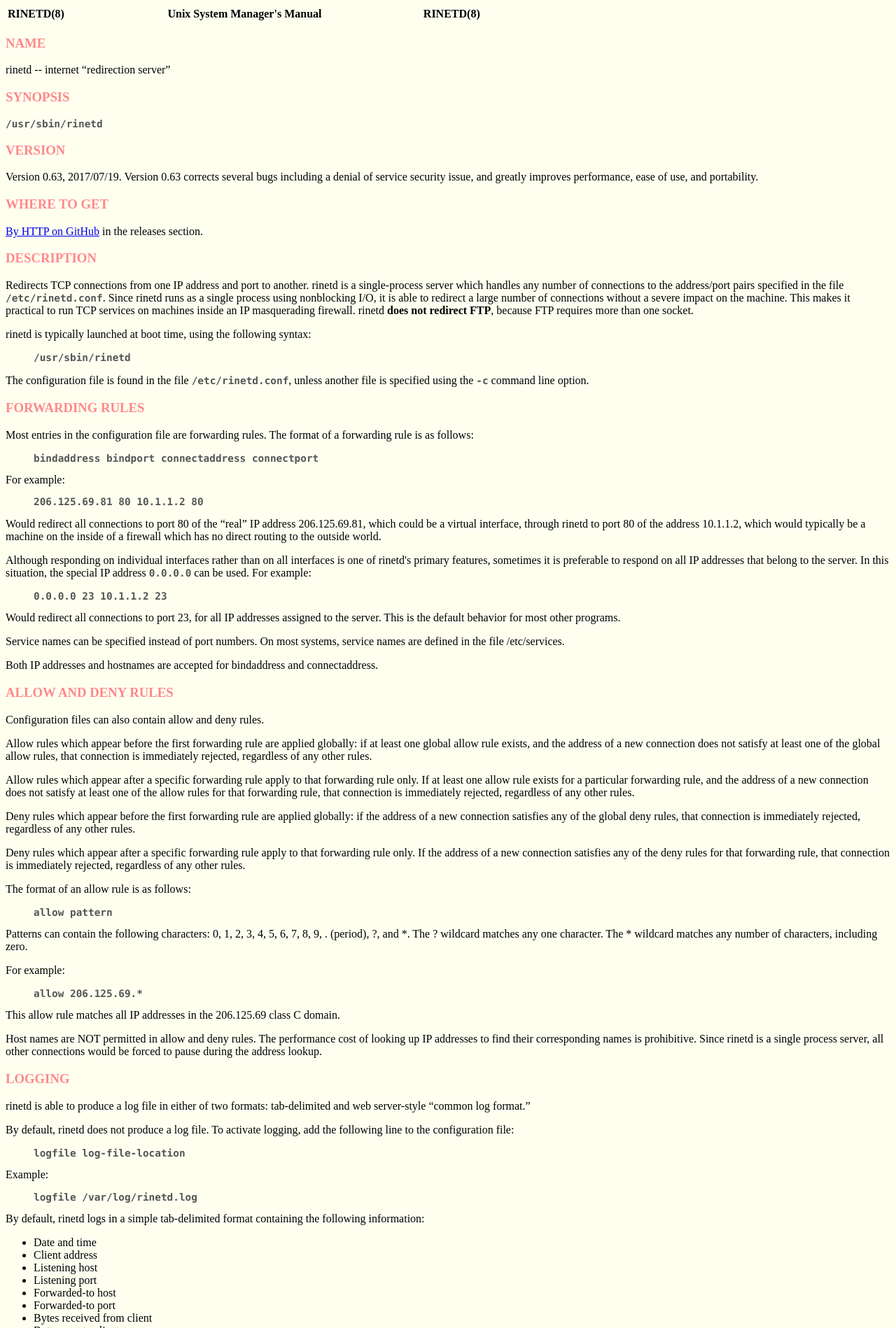
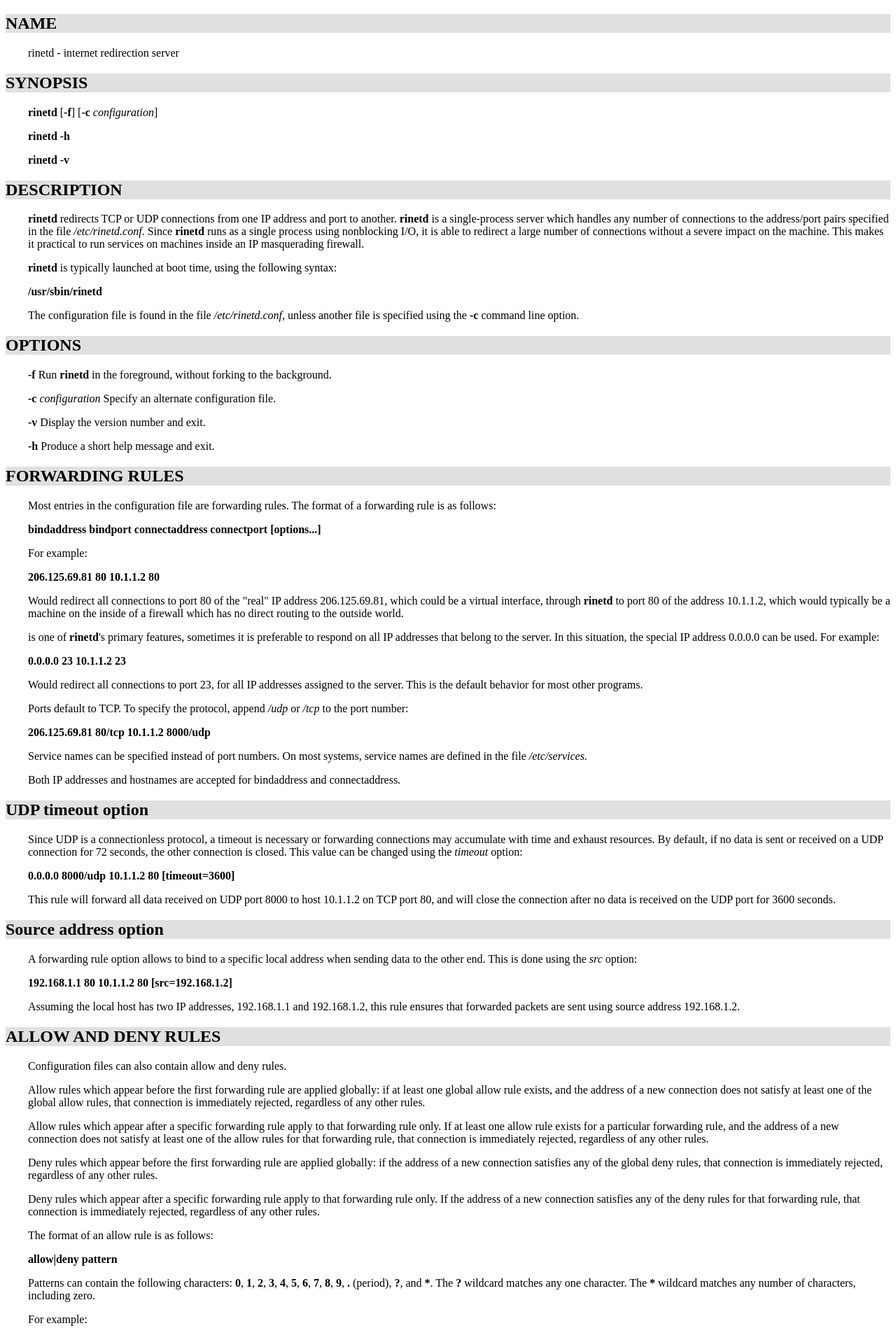
Before and after one commit to samhocevar/rinetd, a plain HTML site: page index.html in a window 1280 px wide. Shown: the top 1898 px of the page at 70% size. Drawn offline with Linux system fonts and the light colour scheme.

Commit message:
Rewrite a lot of the documentation.

```diff
--- a/index.html
+++ b/index.html
@@ -1,232 +1,140 @@
-<html>
-<head>
-<title>RINETD(8)</title>
-<style>
-body {
-  background-color: #fffff0;
+<!DOCTYPE HTML PUBLIC "-//W3C//DTD HTML 4.01 Transitional//EN"
+ "http://www.w3.org/TR/html4/loose.dtd">
+<html><head>
+<title>rinetd man page</title>
+<meta name="generator" content="roffit">
+<STYLE type="text/css">
+P.level0 {
+ padding-left: 2em;
 }
-h3 {
-  color: #ff8888;
+
+P.level1 {
+ padding-left: 4em;
 }
-blockquote,code {
-  font-family: consolas, monospace, fixed;
-  font-size: 0.9em;
-  font-weight: bold;
-  color: #555555;
+
+P.level2 {
+ padding-left: 6em;
 }
-</style>
-</head>
-<body>
-<!--
- Copyright (c) 1997, 1998, 1999, Thomas Boutell and Boutell.Com, Inc.
- This software is released for free use under the terms of
- the GNU General Public License, version 2 or higher.
--->
-<table>
- <tr>
-  <th width=33% align=left>RINETD(8)
-  <th width=33% align=right>Unix System Manager's Manual
-  <th width=33% align=right>RINETD(8)
- </tr>
-</table>
 
-<h3>NAME</h3>
+span.emphasis {
+ font-style: italic;
+}
 
-<p> rinetd -- internet “redirection server”</p>
+span.bold {
+ font-weight: bold;
+}
 
-<h3>SYNOPSIS</h3>
+span.manpage {
+ font-weight: bold;
+}
 
-<p> <code>/usr/sbin/rinetd</code></p>
+h2.nroffsh {
+ background-color: #e0e0e0;
+}
 
-<h3>VERSION</h3>
+span.nroffip {
+ font-weight: bold;
+ font-size: 120%;
+ font-family: monospace;
+}
 
-<p> Version 0.63, 2017/07/19. Version 0.63 corrects several bugs including a
-denial of service security issue, and greatly improves performance, ease of
-use, and portability. </p>
+p.roffit {
+ text-align: center;
+ font-size: 80%;
+}
+</STYLE>
+</head><body>
 
-<h3>WHERE TO GET</h3>
- <p> <a href="https://github.com/samhocevar/rinetd/releases">By HTTP on
-GitHub</a> in the releases section. </p>
-
-<h3>DESCRIPTION</h3>
-
-<p> Redirects TCP connections from one IP address and port to another. rinetd
-is a single-process server which handles any number of connections to the
-address/port pairs specified in the file <code>/etc/rinetd.conf</code>. Since
-rinetd runs as a single process using nonblocking I/O, it is able to redirect
-a large number of connections without a severe impact on the machine. This
-makes it practical to run TCP services on machines inside an IP masquerading
-firewall. rinetd <strong>does not redirect FTP</strong>, because FTP requires
-more than one socket. </p>
-
-<p> rinetd is typically launched at boot time, using the following syntax: </p>
-
-<blockquote>/usr/sbin/rinetd</blockquote>
-
-<p> The configuration file is found in the file <code>/etc/rinetd.conf</code>,
-unless another file is specified using the <code>-c</code> command line option.
-</p>
-
-<h3>FORWARDING RULES</h3>
-
-<p> Most entries in the configuration file are forwarding rules. The format of
-a forwarding rule is as follows:
-  <blockquote>bindaddress bindport connectaddress connectport</blockquote>
-For example:
-  <blockquote>206.125.69.81 80 10.1.1.2 80</blockquote>
-Would redirect all connections to port 80 of the “real” IP address
-206.125.69.81, which could be a virtual interface, through rinetd to port 80
-of the address 10.1.1.2, which would typically be a machine on the inside of a
-firewall which has no direct routing to the outside world. </p>
-
-<p> Although responding on individual interfaces rather than on all interfaces
-is one of rinetd's primary features, sometimes it is preferable to respond on
-all IP addresses that belong to the server. In this situation, the special IP
-address <code>0.0.0.0</code> can be used. For example:
-  <blockquote>0.0.0.0 23 10.1.1.2 23</blockquote>
-Would redirect all connections to port 23, for all IP addresses assigned to the
-server. This is the default behavior for most other programs. </p>
-
-<p> Service names can be specified instead of port numbers. On most systems,
-service names are defined in the file /etc/services. </p>
-
-<p> Both IP addresses and hostnames are accepted for bindaddress and
-connectaddress. </p>
-
-<h3>ALLOW AND DENY RULES</h3>
-
-<p> Configuration files can also contain allow and deny rules. </p>
-
-<p> Allow rules which appear before the first forwarding rule are applied
-globally: if at least one global allow rule exists, and the address of a new
-connection does not satisfy at least one of the global allow rules, that
-connection is immediately rejected, regardless of any other rules. </p>
-
-<p> Allow rules which appear after a specific forwarding rule apply to that
-forwarding rule only. If at least one allow rule exists for a particular
-forwarding rule, and the address of a new connection does not satisfy at least
-one of the allow rules for that forwarding rule, that connection is immediately
-rejected, regardless of any other rules. </p>
-
-<p> Deny rules which appear before the first forwarding rule are applied
-globally: if the address of a new connection satisfies any of the global deny
-rules, that connection is immediately rejected, regardless of any other rules.
-</p>
-
-<p> Deny rules which appear after a specific forwarding rule apply to that
-forwarding rule only. If the address of a new connection satisfies any of the
-deny rules for that forwarding rule, that connection is immediately rejected,
-regardless of any other rules. </p>
-
-<p> The format of an allow rule is as follows:
-  <blockquote>allow pattern</blockquote>
-Patterns can contain the following characters: 0, 1, 2, 3, 4, 5, 6, 7, 8, 9, .
-(period), ?, and *. The ? wildcard matches any one character. The * wildcard
-matches any number of characters, including zero. </p>
-
-<p> For example: </p>
-
-<p> <blockquote>allow 206.125.69.*</blockquote>
-This allow rule matches all IP addresses in the 206.125.69 class C domain. </p>
-
-<p> Host names are NOT permitted in allow and deny rules. The performance cost
-of looking up IP addresses to find their corresponding names is prohibitive.
-Since rinetd is a single process server, all other connections would be forced
-to pause during the address lookup. </p>
-
-<h3>LOGGING</h3>
-
-<p> rinetd is able to produce a log file in either of two formats:
-tab-delimited and web server-style “common log format.” </p>
-
-<p> By default, rinetd does not produce a log file. To activate logging, add
-the following line to the configuration file:
-  <blockquote>logfile log-file-location</blockquote>
-Example:
-  <blockquote>logfile /var/log/rinetd.log</blockquote>
-By default, rinetd logs in a simple tab-delimited format containing the
-following information: </p>
-
-<ul>
- <li> Date and time </li>
- <li> Client address<br />
- <li> Listening host </li>
- <li> Listening port </li>
- <li> Forwarded-to host </li>
- <li> Forwarded-to port </li>
- <li> Bytes received from client </li>
- <li> Bytes sent to client </li>
- <li> Result message </li>
-</ul>
-
-<p> To activate web server-style “common log format” logging, add the following
-line to the configuration file:
-  <blockquote>logcommon</blockquote>
-</p>
-
-<h3>COMMAND LINE OPTIONS</h3>
-
-<p> The -c command line option is used to specify an alternate configuration
-file. </p>
-
-<p> The -f command line option is used to run rinetd in the foreground, without
-forking to the background. </p>
-
-<p> The -h command line option produces a short help message. </p>
-
-<p> The -v command line option displays the version number. </p>
-
-<h3>REINITIALIZING RINETD</h3>
-
-<p> The kill -1 signal (SIGHUP) can be used to cause rinetd to reload
-its configuration file <strong>without</strong> interrupting existing
-connections. Under Linux(tm) the process id is saved in the file
-<code>/var/run/rinetd.pid</code> to facilitate the kill -HUP. An alternate file
-name can be provided by using the <code>pidlogfile</code> configuration file
-option. </p>
-
-<h3>BUGS</h3>
-
-<p> The server redirected to is not able to identify the host the client
-really came from. This cannot be corrected; however, the log produced by
-rinetd provides a way to obtain this information. Under Unix, sockets would
-theoretically lose data when closed with <code>SO_LINGER</code> turned off, but
-in Linux this is not the case (kernel source comments support this belief on
-my part). On non-Linux Unix platforms, alternate code which uses a different
-trick to work around blocking <code>close()</code> is provided, but this code
-is untested. </p>
-
-<p> The logging is inadequate. The duration of the connection should be logged.
-</p>
-
-<h3>LICENSE</h3>
-
-<p> Copyright (c) 1997, 1998, 1999,
-<a href="http://www.boutell.com/boutell">Thomas Boutell</a> and
-<a href="http://www.boutell.com/">Boutell.Com, Inc.</a> </p>
-
-<p> Copyright (c) 2003&mdash;2017 <a href="https://github.com/samhocevar">Sam
-Hocevar</a> </p>
-
-<p> This software is released for free use under the terms of the GNU
-General Public License, version 2 or higher. </p>
-
-<h3>CONTACT INFORMATION</h3>
-
-<p> See <a href="https://github.com/samhocevar/rinetd/releases">the rinetd web
-page</a> for the latest release. </p>
-
-<p> Thomas Boutell can be reached by email: <a
-href="mailto:boutell@boutell.com">boutell@boutell.com</a> </p>
-
-<p> Sam Hocevar can be reached by email: <a
-href="mailto:sam@hocevar.net">sam@hocevar.net</a> </p>
-
-<h3>THANKS</h3>
-
-<p> Thanks are due to Bill Davidsen, Libor Pechachek, Sascha Ziemann, Joel
-S. Noble, the Apache Group, and many others who have contributed advice,
-encouragement and/or source code to this and other open software projects. </p>
-
-</body>
-</html>
+<p class="level0">
+<p class="level0"><a name="NAME"></a><h2 class="nroffsh">NAME</h2>
+<p class="level0">rinetd - internet redirection server
+<p class="level0"><a name="SYNOPSIS"></a><h2 class="nroffsh">SYNOPSIS</h2>
+<p class="level0"><span Class="bold">rinetd</span> [<span Class="bold">-f</span>] [<span Class="bold">-c</span> <span Class="emphasis">configuration</span>]
+<p class="level0"><span Class="bold">rinetd -h</span>
+<p class="level0"><span Class="bold">rinetd -v</span>
+<p class="level0"><a name="DESCRIPTION"></a><h2 class="nroffsh">DESCRIPTION</h2>
+<p class="level0">
+<p class="level0"><span Class="bold">rinetd</span> redirects TCP or UDP connections from one IP address and port to another. <span Class="bold">rinetd</span> is a single-process server which handles any number of connections to the address/port pairs specified in the file <span Class="emphasis">/etc/rinetd.conf</span>. Since <span Class="bold">rinetd</span> runs as a single process using nonblocking I/O, it is able to redirect a large number of connections without a severe impact on the machine. This makes it practical to run services on machines inside an IP masquerading firewall.
+<p class="level0"><span Class="bold">rinetd</span> is typically launched at boot time, using the following syntax:
+<p class="level0"><span Class="bold">    /usr/sbin/rinetd</span>
+<p class="level0">The configuration file is found in the file <span Class="emphasis">/etc/rinetd.conf</span>, unless another file is specified using the <span Class="bold">-c</span> command line option.
+<p class="level0"><a name="OPTIONS"></a><h2 class="nroffsh">OPTIONS</h2>
+<p class="level0">
+<p class="level0"><span Class="bold">-f</span> Run <span Class="bold">rinetd</span> in the foreground, without forking to the background.
+<p class="level0"><span Class="bold">-c</span> <span Class="emphasis">configuration</span> Specify an alternate configuration file.
+<p class="level0"><span Class="bold">-v</span> Display the version number and exit.
+<p class="level0"><span Class="bold">-h</span> Produce a short help message and exit.
+<p class="level0"><a name="FORWARDING"></a><h2 class="nroffsh">FORWARDING RULES</h2>
+<p class="level0">
+<p class="level0">Most entries in the configuration file are forwarding rules. The format of a forwarding rule is as follows:
+<p class="level0"><span Class="bold">    bindaddress bindport connectaddress connectport [options...]</span>
+<p class="level0">For example:
+<p class="level0"><span Class="bold">    206.125.69.81 80  10.1.1.2 80</span>
+<p class="level0">Would redirect all connections to port 80 of the "real" IP address 206.125.69.81, which could be a virtual interface, through <span Class="bold">rinetd</span> to port 80 of the address 10.1.1.2, which would typically be a machine on the inside of a firewall which has no direct routing to the outside world.
+<p class="level0">
+<p class="level0">is one of <span Class="bold">rinetd</span>'s primary features, sometimes it is preferable to respond on all IP addresses that belong to the server. In this situation, the special IP address 0.0.0.0 can be used. For example:
+<p class="level0">
+<p class="level0"><span Class="bold">    0.0.0.0 23  10.1.1.2 23</span>
+<p class="level0">Would redirect all connections to port 23, for all IP addresses assigned to the server. This is the default behavior for most other programs.
+<p class="level0">Ports default to TCP. To specify the protocol, append <span Class="emphasis">/udp</span> or <span Class="emphasis">/tcp</span> to the port number:
+<p class="level0"><span Class="bold">    206.125.69.81 80/tcp  10.1.1.2 8000/udp</span>
+<p class="level0">Service names can be specified instead of port numbers. On most systems, service names are defined in the file <span Class="emphasis">/etc/services</span>.
+<p class="level0">Both IP addresses and hostnames are accepted for bindaddress and connectaddress.
+<p class="level0">
+<p class="level0"><a name="UDP"></a><h2 class="nroffsh">UDP timeout option</h2>
+<p class="level0">Since UDP is a connectionless protocol, a timeout is necessary or forwarding connections may accumulate with time and exhaust resources. By default, if no data is sent or received on a UDP connection for 72 seconds, the other connection is closed. This value can be changed using the <span Class="emphasis">timeout</span> option:
+<p class="level0"><span Class="bold">    0.0.0.0 8000/udp  10.1.1.2 80  [timeout=3600]</span>
+<p class="level0">This rule will forward all data received on UDP port 8000 to host 10.1.1.2 on TCP port 80, and will close the connection after no data is received on the UDP port for 3600 seconds.
+<p class="level0"><a name="Source"></a><h2 class="nroffsh">Source address option</h2>
+<p class="level0">A forwarding rule option allows to bind to a specific local address when sending data to the other end. This is done using the <span Class="emphasis">src</span> option:
+<p class="level0"><span Class="bold">    192.168.1.1 80  10.1.1.2 80  [src=192.168.1.2]</span>
+<p class="level0">Assuming the local host has two IP addresses, 192.168.1.1 and 192.168.1.2, this rule ensures that forwarded packets are sent using source address 192.168.1.2.
+<p class="level0"><a name="ALLOW"></a><h2 class="nroffsh">ALLOW AND DENY RULES</h2>
+<p class="level0">Configuration files can also contain allow and deny rules.
+<p class="level0">Allow rules which appear before the first forwarding rule are applied globally: if at least one global allow rule exists, and the address of a new connection does not satisfy at least one of the global allow rules, that connection is immediately rejected, regardless of any other rules.
+<p class="level0">Allow rules which appear after a specific forwarding rule apply to that forwarding rule only. If at least one allow rule exists for a particular forwarding rule, and the address of a new connection does not satisfy at least one of the allow rules for that forwarding rule, that connection is immediately rejected, regardless of any other rules.
+<p class="level0">Deny rules which appear before the first forwarding rule are applied globally: if the address of a new connection satisfies any of the global deny rules, that connection is immediately rejected, regardless of any other rules.
+<p class="level0">Deny rules which appear after a specific forwarding rule apply to that forwarding rule only. If the address of a new connection satisfies any of the deny rules for that forwarding rule, that connection is immediately rejected, regardless of any other rules.
+<p class="level0">The format of an allow rule is as follows:
+<p class="level0"><span Class="bold">    allow|deny pattern</span>
+<p class="level0">Patterns can contain the following characters: <span Class="bold">0</span>, <span Class="bold">1</span>, <span Class="bold">2</span>, <span Class="bold">3</span>, <span Class="bold">4</span>, <span Class="bold">5</span>, <span Class="bold">6</span>, <span Class="bold">7</span>, <span Class="bold">8</span>, <span Class="bold">9</span>, <span Class="bold">.</span> (period), <span Class="bold">?</span>, and <span Class="bold">*</span>. The <span Class="bold">?</span> wildcard matches any one character. The <span Class="bold">*</span> wildcard matches any number of characters, including zero.
+<p class="level0">For example:
+<p class="level0"><span Class="bold">    allow 206.125.69.*</span>
+<p class="level0">This allow rule matches all IP addresses in the 206.125.69 class C domain.
+<p class="level0">Host names are NOT permitted in allow and deny rules. The performance cost of looking up IP addresses to find their corresponding names is prohibitive. Since <span Class="bold">rinetd</span> is a single process server, all other connections would be forced to pause during the address lookup.
+<p class="level0"><a name="LOGGING"></a><h2 class="nroffsh">LOGGING</h2>
+<p class="level0"><span Class="bold">rinetd</span> is able to produce a log file in either of two formats: tab-delimited and web server-style "common log format".
+<p class="level0">By default, <span Class="bold">rinetd</span> does not produce a log file. To activate logging, add the following line to the configuration file:
+<p class="level0"><span Class="bold">    logfile log-file-location</span>
+<p class="level0">Example:
+<p class="level0"><span Class="bold">    logfile /var/log/rinetd.log</span>
+<p class="level0">By default, <span Class="bold">rinetd</span> logs in a simple tab-delimited format containing the following information:
+<p class="level0">&nbsp;   Date and time
+<p class="level0">&nbsp;   Client address
+<p class="level0">&nbsp;   Listening host
+<p class="level0">&nbsp;   Listening port
+<p class="level0">&nbsp;   Forwarded-to host
+<p class="level0">&nbsp;   Forwarded-to port
+<p class="level0">&nbsp;   Bytes received from client
+<p class="level0">&nbsp;   Bytes sent to client
+<p class="level0">&nbsp;   Result message
+<p class="level0">To activate web server-style "common log format" logging, add the following line to the configuration file:
+<p class="level0"><span Class="bold">    logcommon</span>
+<p class="level0"><a name="REINITIALIZING"></a><h2 class="nroffsh">REINITIALIZING RINETD</h2>
+<p class="level0">
+<p class="level0">The <span Class="bold">kill -1</span> signal (<span Class="emphasis">SIGHUP</span>) can be used to cause <span Class="bold">rinetd</span> to reload its configuration file without interrupting existing connections.
+<p class="level0">Under Linux(tm the process id is saved in the file <span Class="emphasis">/var/run/rinetd.pid</span> to facilitate the <span Class="bold">kill -HUP</span>. An alternate filename can be provided by using the pidlogfile configuration file option.
+<p class="level0"><a name="BUGS"></a><h2 class="nroffsh">BUGS AND LIMITATIONS</h2>
+<p class="level0">
+<p class="level0"><span Class="bold">rinetd</span> only redirects protocols which use a single TCP or UDP socket. This rules out FTP.
+<p class="level0">The server redirected to is not able to identify the host the client really came from. This cannot be corrected; however, the log produced by <span Class="bold">rinetd</span> provides a way to obtain this information. Under Unix, Sockets would theoretically lose data when closed with SO_LINGER turned off, but in Linux this is not the case (kernel source comments support this belief on my part). On non-Linux Unix platforms, alternate code which uses a different trick to work around blocking close() is provided, but this code is untested.
+<p class="level0">The logging is inadequate. The duration of each connection should be logged. <a name="LICENSE"></a><h2 class="nroffsh">LICENSE</h2>
+<p class="level0">Copyright (c) 1997, 1998, 1999, Thomas Boutell and Boutell.Com, Inc.
+<p class="level0">Copyright (c) 2003-2017 Sam Hocevar
+<p class="level0">This software is released for free use under the terms of the GNU General Public License, version 2 or higher. NO WARRANTY IS EXPRESSED OR IMPLIED. USE THIS SOFTWARE AT YOUR OWN RISK. <a name="CONTACT"></a><h2 class="nroffsh">CONTACT INFORMATION</h2>
+<p class="level0">See https://github.com/samhocevar/rinetd/releases for the latest release.
+<p class="level0">Thomas Boutell can be reached by email: boutell@boutell.com
+<p class="level0">Sam Hocevar can be reached by email: sam@hocevar.net <a name="THANKS"></a><h2 class="nroffsh">THANKS</h2>
+<p class="level0">Thanks are due to Bill Davidsen, Libor Pechachek, Sascha Ziemann, the Apache Group, and many others who have contributed advice and/or source code to this and other free software projects. <p class="roffit">
+ This HTML page was made with <a href="http://daniel.haxx.se/projects/roffit/">roffit</a>.
+</body></html>
```
Also changed, not shown: 3 other files.
